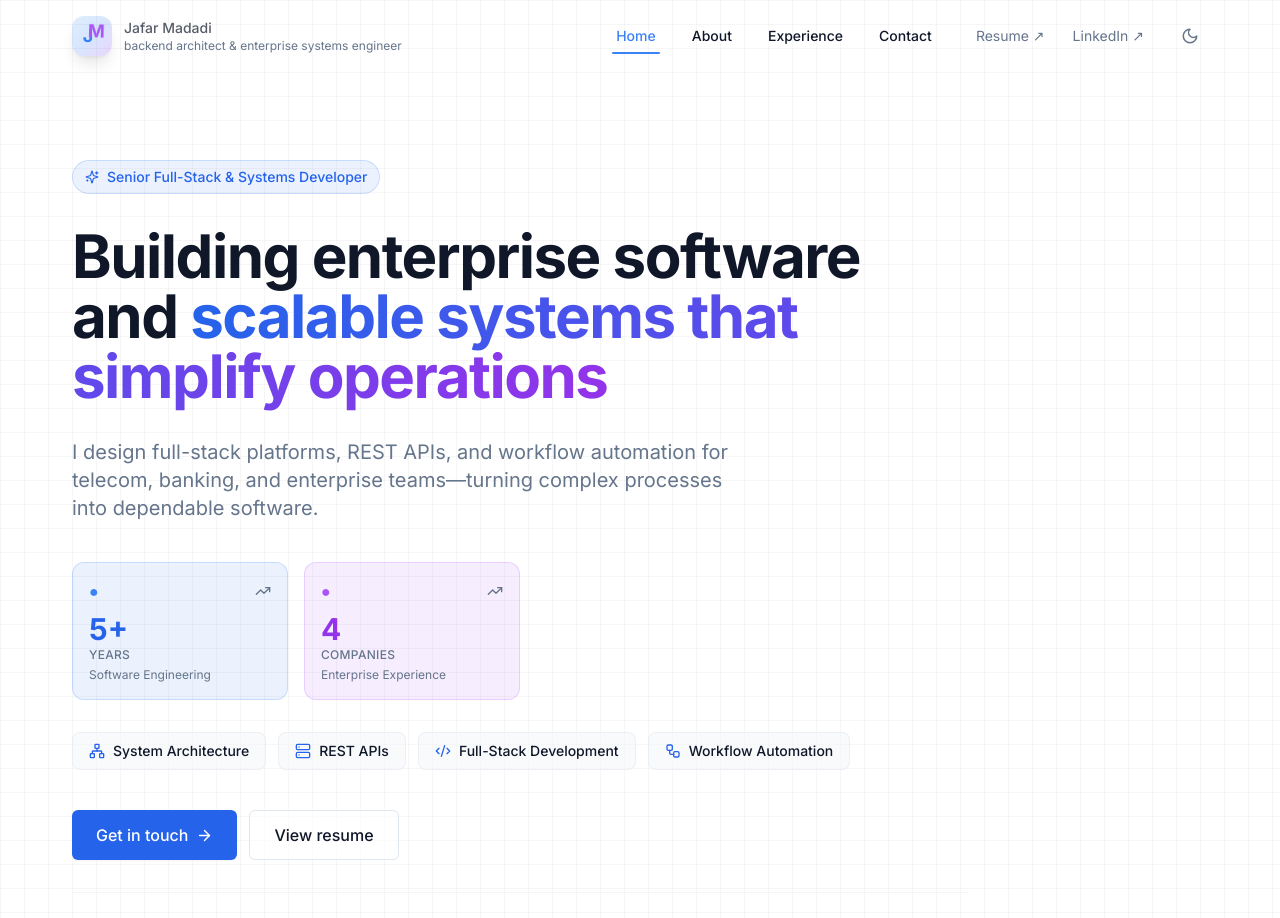
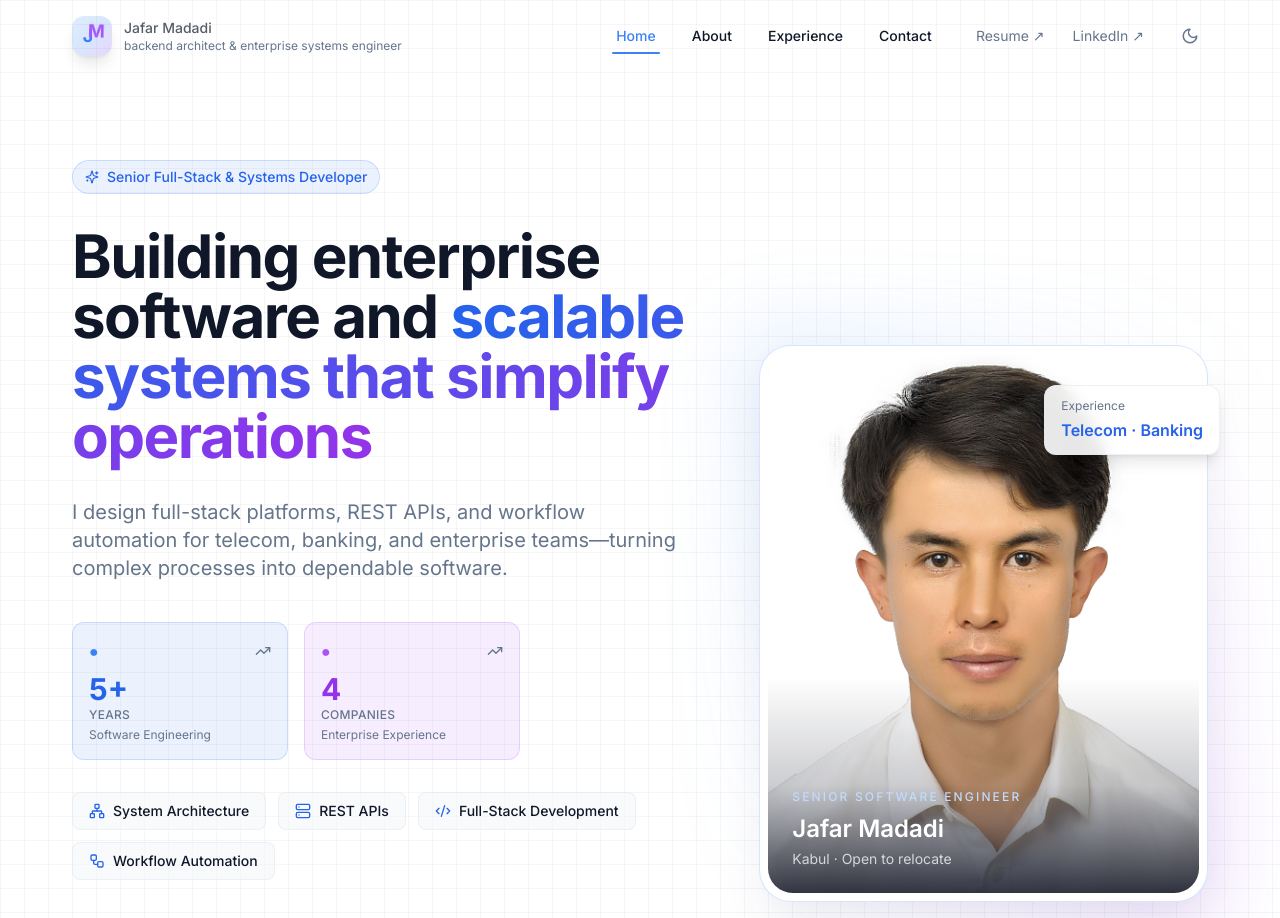
Before and after one commit to jafar-madadi26/portfolio, a Next.js app: page / in a window 1280 px wide. Shown: the top 918 px of the page. Built offline with nearby package versions, Linux system fonts and the light colour scheme.

Commit message:
Add professional photography to portfolio

```diff
--- a/app/about/page.tsx
+++ b/app/about/page.tsx
@@ -1,5 +1,6 @@
 import type { Metadata } from "next";
 import { Download, GraduationCap, Languages, MapPin } from "lucide-react";
+import Image from "next/image";
 import { languages, profile, skillGroups } from "@/data/portfolio";
 
 export const metadata: Metadata = { title: "About" };
@@ -8,11 +9,29 @@ export default function AboutPage() {
   return (
     <section className="site-container page-section">
       <div className="mx-auto max-w-5xl">
-        <div className="badge"><MapPin size={14} /> {profile.location}</div>
-        <h1 className="mt-7 max-w-4xl text-4xl font-bold tracking-tight md:text-5xl">Building systems that make <span className="gradient-text">complex work feel simple</span></h1>
-        <p className="mt-6 max-w-3xl text-lg leading-8 text-muted-foreground">
-          I am a results-driven full-stack and systems development specialist with 5+ years of experience delivering scalable enterprise solutions in telecom, banking, sales operations, and vehicle tracking. I combine hands-on engineering with architecture, performance, documentation, and team collaboration.
-        </p>
+        <div className="grid items-center gap-10 lg:grid-cols-[1fr_.82fr]">
+          <div>
+            <div className="badge"><MapPin size={14} /> {profile.location}</div>
+            <h1 className="mt-7 max-w-4xl text-4xl font-bold tracking-tight md:text-5xl">Building systems that make <span className="gradient-text">complex work feel simple</span></h1>
+            <p className="mt-6 max-w-3xl text-lg leading-8 text-muted-foreground">
+              I am a results-driven full-stack and systems development specialist with 5+ years of experience delivering scalable enterprise solutions in telecom, banking, sales operations, and vehicle tracking. I combine hands-on engineering with architecture, performance, documentation, and team collaboration.
+            </p>
+          </div>
+          <figure className="relative overflow-hidden rounded-2xl border border-border bg-background p-2 shadow-xl">
+            <div className="relative aspect-square overflow-hidden rounded-xl bg-muted">
+              <Image
+                src="/jafar-madadi-at-work.jpg"
+                alt="Jafar Madadi working on enterprise software"
+                fill
+                sizes="(max-width: 1024px) 100vw, 40vw"
+                className="object-cover"
+              />
+              <div className="absolute inset-x-0 bottom-0 bg-gradient-to-t from-slate-950/80 to-transparent px-5 pb-5 pt-16 text-white">
+                <p className="text-sm font-medium">Engineering reliable systems, one workflow at a time.</p>
+              </div>
+            </div>
+          </figure>
+        </div>
 
         <div className="mt-14 grid gap-8 lg:grid-cols-[1.15fr_.85fr]">
           <div className="soft-card">
--- a/app/layout.tsx
+++ b/app/layout.tsx
@@ -17,6 +17,7 @@ export const metadata: Metadata = {
     title: "Jafar Madadi | Senior Software Engineer",
     description: "Enterprise software, scalable APIs, and workflow automation across telecom and banking.",
     type: "website",
+    images: [{ url: "/jafar-madadi-headshot.jpg", width: 900, height: 1200, alt: "Jafar Madadi" }],
   },
   robots: { index: true, follow: true },
 };
--- a/app/page.tsx
+++ b/app/page.tsx
@@ -1,12 +1,13 @@
 import { ArrowRight, Sparkles, TrendingUp } from "lucide-react";
+import Image from "next/image";
 import Link from "next/link";
 import { companies, keyAreas, profile, projects, specializations, stats } from "@/data/portfolio";
 
 export default function HomePage() {
   return (
     <>
-      <section className="site-container flex min-h-[calc(100vh-6rem)] items-center py-16">
-        <div className="max-w-4xl space-y-8">
+      <section className="site-container grid min-h-[calc(100vh-6rem)] items-center gap-12 py-16 lg:grid-cols-[1fr_.72fr] lg:gap-16">
+        <div className="space-y-8">
           <div className="badge"><Sparkles size={14} /> Senior Full-Stack & Systems Developer</div>
           <h1 className="max-w-4xl text-4xl font-bold leading-tight tracking-tight md:text-5xl lg:text-6xl">
             Building enterprise software and <span className="gradient-text">scalable systems that simplify operations</span>
@@ -42,6 +43,32 @@ export default function HomePage() {
           <div className="flex flex-wrap items-center gap-x-5 gap-y-3 border-t border-border/40 pt-8 text-sm text-muted-foreground">
             <span className="uppercase tracking-wider">Worked with</span>
             {companies.map((company) => <span key={company} className="font-semibold text-foreground/70">{company}</span>)}
+          </div>
+        </div>
+
+        <div className="relative mx-auto w-full max-w-[25rem] lg:max-w-none">
+          <div className="absolute -inset-5 rounded-[2.25rem] bg-gradient-to-br from-blue-500/15 via-transparent to-purple-500/20 blur-2xl" />
+          <div className="relative overflow-hidden rounded-[2rem] border border-blue-500/20 bg-background p-2 shadow-2xl shadow-blue-950/10 dark:shadow-black/40">
+            <div className="relative aspect-[4/5] overflow-hidden rounded-[1.55rem] bg-muted">
+              <Image
+                src="/jafar-madadi-headshot.jpg"
+                alt="Professional portrait of Jafar Madadi"
+                fill
+                priority
+                sizes="(max-width: 1024px) 400px, 34vw"
+                className="object-cover object-[50%_35%]"
+              />
+              <div className="absolute inset-x-0 bottom-0 h-2/5 bg-gradient-to-t from-slate-950/80 via-slate-950/20 to-transparent" />
+              <div className="absolute inset-x-0 bottom-0 p-6 text-white">
+                <p className="text-xs font-medium uppercase tracking-[0.18em] text-blue-200">Senior Software Engineer</p>
+                <h2 className="mt-2 text-2xl font-semibold">Jafar Madadi</h2>
+                <p className="mt-1 text-sm text-white/75">Kabul · Open to relocate</p>
+              </div>
+            </div>
+          </div>
+          <div className="absolute -right-3 top-10 hidden rounded-xl border border-border/60 bg-background/90 px-4 py-3 shadow-lg backdrop-blur md:block">
+            <p className="text-xs text-muted-foreground">Experience</p>
+            <p className="mt-1 font-semibold text-blue-600 dark:text-blue-400">Telecom · Banking</p>
           </div>
         </div>
       </section>
```
Also changed, not shown: public/jafar-madadi-at-work.jpg (added), public/jafar-madadi-headshot.jpg (added).
